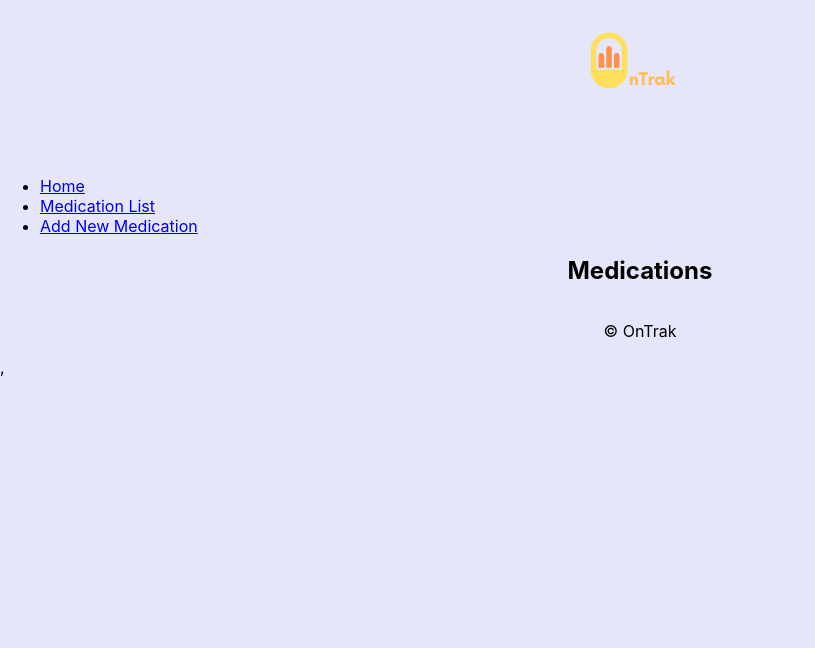
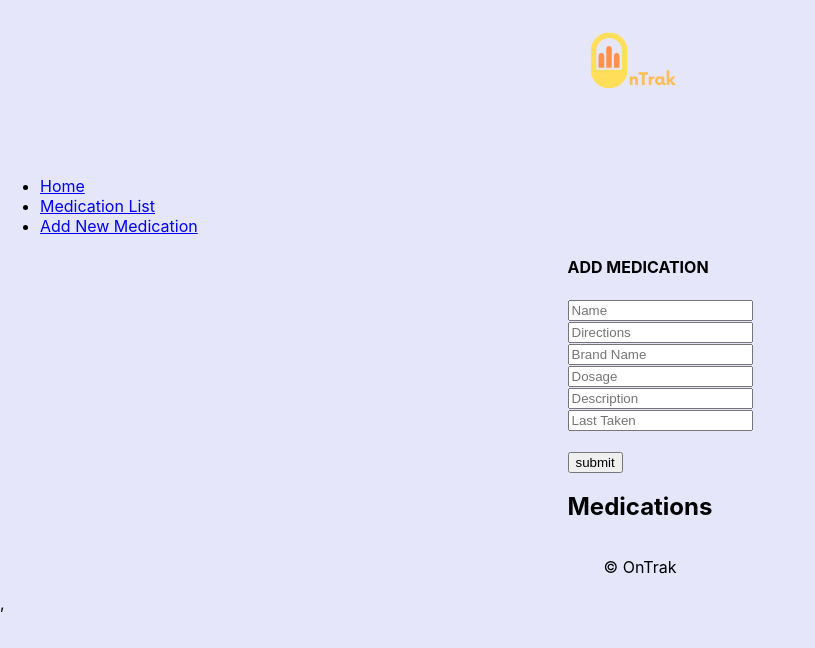
Before and after one commit to andresanunezt/medication-tracker-frontend, a React (Create React App) app: page /medications/new in a window 1280 px wide. Shown: the top 648 px of the page, without its empty margins (0-815 px from the left). Built offline with nearby package versions, Linux system fonts and the light colour scheme; no server answers.

Commit message:
Navbar updated to render new form on the same page

```diff
--- a/src/components/Navbar.js
+++ b/src/components/Navbar.js
@@ -1,6 +1,7 @@
 import React from 'react'
 
-import { NavLink } from 'react-router-dom';
+import { Router, Route, NavLink } from 'react-router-dom';
+import NewMedicationForm from './NewMedicationForm';
 
 const Navbar = () => {
     return (
@@ -9,10 +10,11 @@ const Navbar = () => {
             <ul className="navlinks-list">
 
 
+
         <li className="navlink-li"><NavLink className="navlink-item" to="/">Home </NavLink></li>
         <li className="navlink-li"><NavLink className="navlink-item" to="/medications">Medication List</NavLink></li>
         <li className="navlink-li"><NavLink className="navlink-item" to="/medications/new">Add New Medication</NavLink></li>
-
+        <Route exact path="/medications/new" component={ NewMedicationForm } />
             </ul>
         </div>
     )
```
